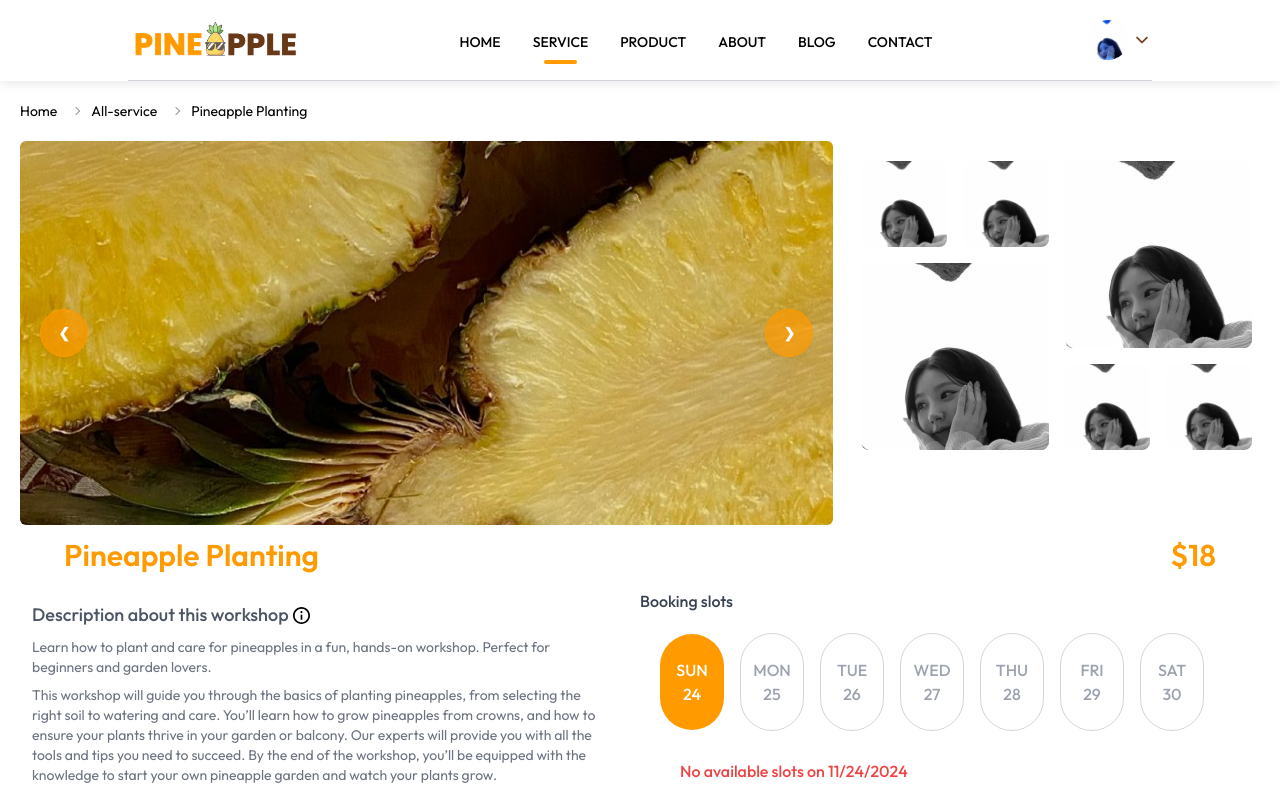
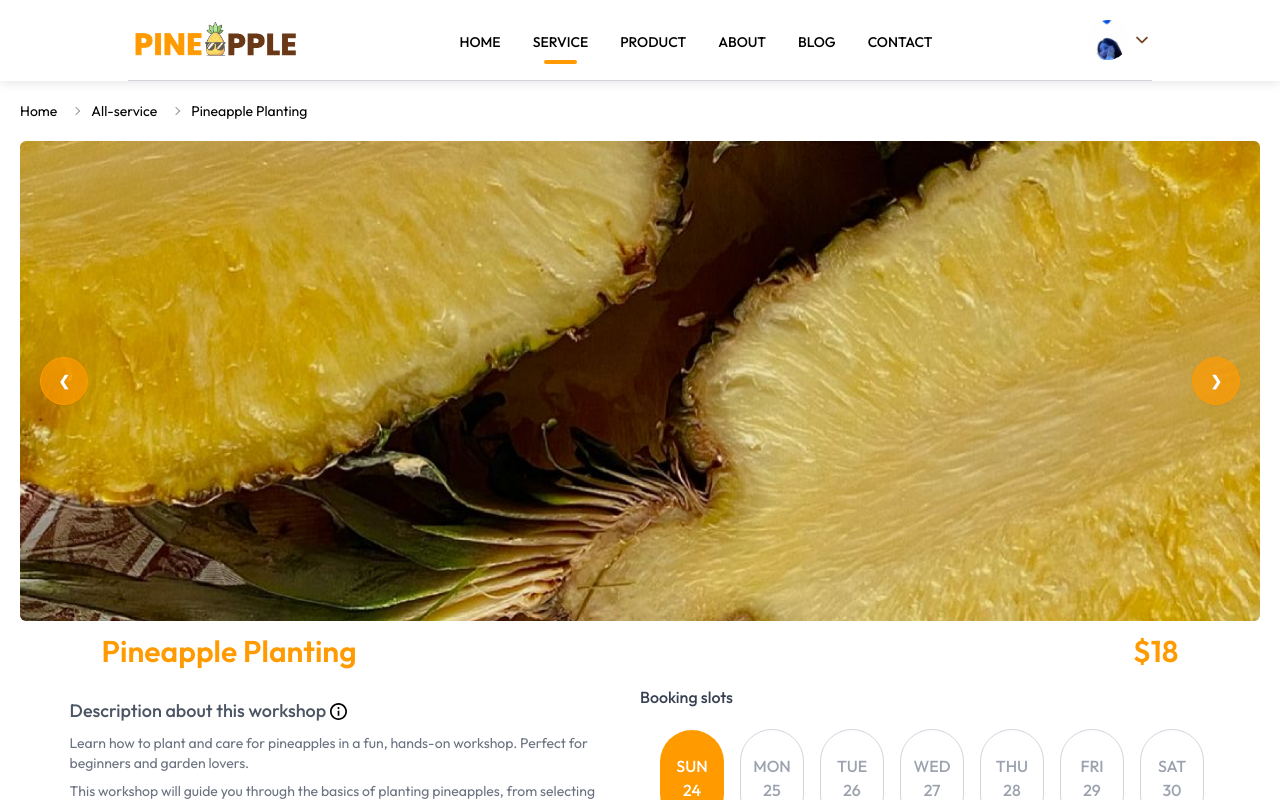
Before and after one commit to fuzenblue/DE251-Project, a React (Vite) app in the folder frontend/: page /all-service/workshop1 in a window 1280 px wide. Shown: the top 800 px of the page. Built offline with nearby package versions, Linux system fonts and the light colour scheme.

Commit message:
update 19/11
On branch main
Your branch is up to date with 'origin/main'.

Changes to be committed:
	new file:   frontend/src/components/WorkshopHeader.jsx
	modified:   frontend/src/pages/AboutUs.jsx
	modified:   frontend/src/pages/WorkshopInfo.jsx

```diff
--- /dev/null
+++ b/frontend/src/components/WorkshopHeader.jsx
@@ -0,0 +1,57 @@
+import React, { useState, useEffect, useContext } from 'react';
+import { useParams } from 'react-router-dom';
+import { AppContext } from '../context/AppContext.jsx';
+
+const WorkshopHeader = () => {
+    const { workshopId } = useParams()
+    const { id } = useParams()
+
+    const { workshops } = useContext(AppContext)
+    const [ workshopInfo, setWorkshopInfo ] = useState(null)
+
+    // ฟังก์ชันในการค้นหาข้อมูล workshop
+    const fetchWorkshopInfo = async () => {
+        const workshopInfo = workshops.find(workshops => workshops._id === workshopId)
+        setWorkshopInfo(workshopInfo)
+    }
+
+    useEffect(() => {
+        fetchWorkshopInfo()
+    }, [workshops, workshopId])
+
+    useEffect(() => {
+        const workshop = workshops.find(workshop => workshop._id === id);
+        setWorkshopInfo(workshop)
+      }, [id, workshops])
+
+    return (
+        <div className="flex flex-col md:flex-row gap-5">
+            {/* Image */}
+            <div className="relative carousel w-full h-[22rem] md:h-[26rem] lg:h-[30rem]">
+                {workshopInfo ? (
+                    [workshopInfo.image1, workshopInfo.image2, workshopInfo.image3, workshopInfo.image4, workshopInfo.image5].map((image, index) => (
+                    <div key={index} id={`slide${index + 1}`} className="carousel-item relative w-full">
+                    <img
+                        src={image}
+                        className="w-full object-cover rounded-md"
+                        alt={`workshop-image-${index}`}
+                    />
+                    <div className="absolute left-5 right-5 top-1/2 flex -translate-y-1/2 transform justify-between">
+                        <a href={`#slide${index === 0 ? 5 : index}`} className="btn btn-circle btn-primary text-white bg-opacity-70">
+                        ❮
+                        </a>
+                        <a href={`#slide${index === 4 ? 1 : index + 2}`} className="btn btn-circle btn-primary text-white bg-opacity-70">
+                        ❯
+                        </a>
+                    </div>
+                    </div>
+                ))
+                ) : (
+                <div>Loading...</div>
+                )}
+            </div>
+        </div>
+    )
+}
+
+export default WorkshopHeader
--- a/frontend/src/pages/AboutUs.jsx
+++ b/frontend/src/pages/AboutUs.jsx
@@ -64,7 +64,6 @@ const AboutUs = () => {
           margin: 0;
           padding: 0;
           box-sizing: border-box;
-          font-family: Arial, sans-serif;
         }
 
         .header {
--- a/frontend/src/pages/WorkshopInfo.jsx
+++ b/frontend/src/pages/WorkshopInfo.jsx
@@ -3,16 +3,15 @@ import { useParams } from 'react-router-dom'
 import { AppContext } from '../context/AppContext.jsx'
 import { assets } from '../assets/assets.js'
 import RatingWorkshop from '../components/RatingWorkshop.jsx'
-
-import RelatedWorkshops from '../components/RelatedWorkshops.jsx'
 import Breadcrumbs from '../components/Breadcrumbs.jsx'
+import WorkshopHeader from '../components/WorkshopHeader.jsx'
 
 const WorkshopInfo = () => {
 
     const { workshopId } = useParams()
     const { id } = useParams()
 
-    const { workshops,currencySymbol } = useContext(AppContext)
+    const { workshops, currencySymbol } = useContext(AppContext)
     const dayOfWeek = ['SUN', 'MON', 'TUE', 'WED', 'THU', 'FRI', 'SAT']
 
     const [ workshopInfo, setWorkshopInfo ] = useState(null)
@@ -164,67 +163,26 @@ const WorkshopInfo = () => {
     <div className='px-5 py-2'>
         <Breadcrumbs />
 
-        <div className="flex flex-col md:flex-row gap-5">
-            {/* Image */}
-            <div className="relative carousel w-full md:w-2/3 h-96">
-                {workshopInfo && [workshopInfo.image1, workshopInfo.image2, workshopInfo.image3, workshopInfo.image4, workshopInfo.image5].map((image, index) => (
-                    <div key={index} id={`slide${index + 1}`} className="carousel-item relative w-full ">
-                        <img src={image} className="w-full object-cover rounded-md" />
-                        <div className="absolute left-5 right-5 top-1/2 flex -translate-y-1/2 transform justify-between">
-                            <a href={`#slide${(index === 0 ? 5 : index)}`} className="btn btn-circle btn-primary text-white bg-opacity-70">❮</a>
-                            <a href={`#slide${(index === 4 ? 1 : index + 2)}`} className="btn btn-circle btn-primary text-white bg-opacity-70">❯</a>
-                        </div>
-                    </div>
-
-                ))}
-            </div>
-            {/* Gallery */}
-            <div class="container mx-auto w-1/3">
-                <div class="flex flex-wrap py-3">
-                    <div class="flex w-1/2 flex-wrap">
-                        <div class="w-1/2 p-1 md:p-2">
-                            <img className="rounded-lg grayscale hover:grayscale-0" src={assets.profile_pic} alt="" />
-                        </div>
-                        <div class="w-1/2 p-1 md:p-2">
-                            <img className="rounded-lg grayscale hover:grayscale-0" src={assets.profile_pic} alt="" />
-                        </div>
-                        <div class="w-full p-1 md:p-2">
-                            <img className="rounded-lg grayscale hover:grayscale-0" src={assets.profile_pic} alt="" />
-                        </div>
-                    </div>
-                    <div class="flex w-1/2 flex-wrap">
-                        <div class="w-full p-1 md:p-2">
-                            <img className="rounded-lg grayscale hover:grayscale-0" src={assets.profile_pic} alt="" />
-                        </div>
-                        <div class="w-1/2 p-1 md:p-2">
-                            <img className="rounded-lg grayscale hover:grayscale-0" src={assets.profile_pic} alt="" />
-                        </div>
-                        <div class="w-1/2 p-1 md:p-2">
-                            <img className="rounded-lg grayscale hover:grayscale-0" src={assets.profile_pic} alt="" />
-                        </div>
-                    </div>
-                </div>
-            </div>
-        </div>
+        <WorkshopHeader />
 
         {/* Info */}
-        <div className='m-3'>
-            <div className='flex justify-between px-0 md:px-8 gap-4'>
+        <div className='mx-[4%]'>
+            <div className='flex justify-between px-0 md:px-8 gap-4 mt-3'>
                 <h1 className='text-3xl text-primary font-semibold'>{workshopInfo?.name}</h1>
-                <h3 className='text-3xl text-primary font-semibold'>{currencySymbol}{workshopInfo?.price}</h3>
+                <h3 className='text-3xl text-primary font-semibold hidden md:block'>{currencySymbol}{workshopInfo?.price}</h3>
             </div>
 
             <div className='flex mt-4 flex-col md:flex-row gap-5'>
                 {/* description */}
                 <div className='flex-1 rounded-lg'>
-                    <div>
+                    <div className='max-h-48 md:h-auto overflow-y-scroll xl:overflow-clip'>
                         <p className='flex items-center gap-1 text-lg font-medium text-gray-600 mt-3'>
                             Description about this workshop
                             <img src={assets.info_icon} alt="" />
                         </p>
 
                         <p className='text-sm text-gray-500 mt-2'>{workshopInfo?.about}</p>
-                        <p className='text-sm text-gray-500 mt-2'>{workshopInfo?.description}</p>
+                        <p className='text-sm text-gray-500 mt-2 '>{workshopInfo?.description}</p>
                     </div>
 
                     <p className='text-gray-500 font-medium mt-10 text-end'>Workshop Price:
@@ -273,7 +231,7 @@ const WorkshopInfo = () => {
             <RatingWorkshop />
         </div>
 
-        {/* relate workshop */}
+        {/* relate workshop ยังไม่เขียน */}
         <div>
             {/* <RelatedDoctors workshopId={workshopId} category={workshopInfo.category} /> */}
         </div>
```
